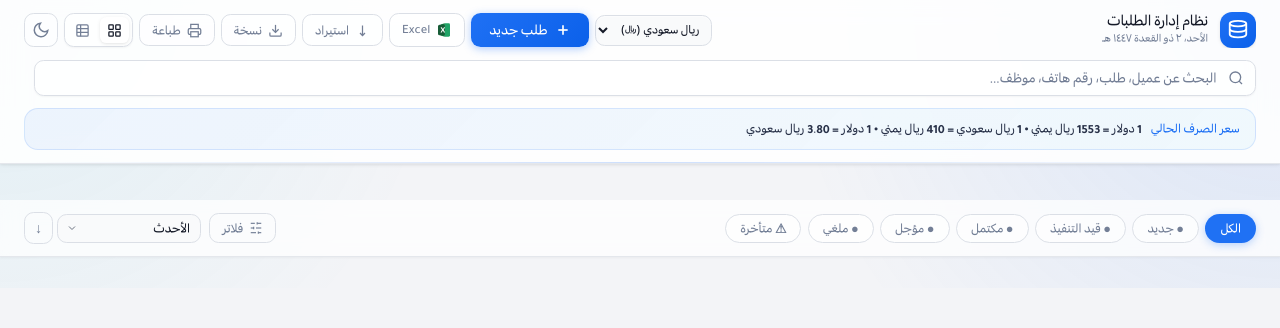
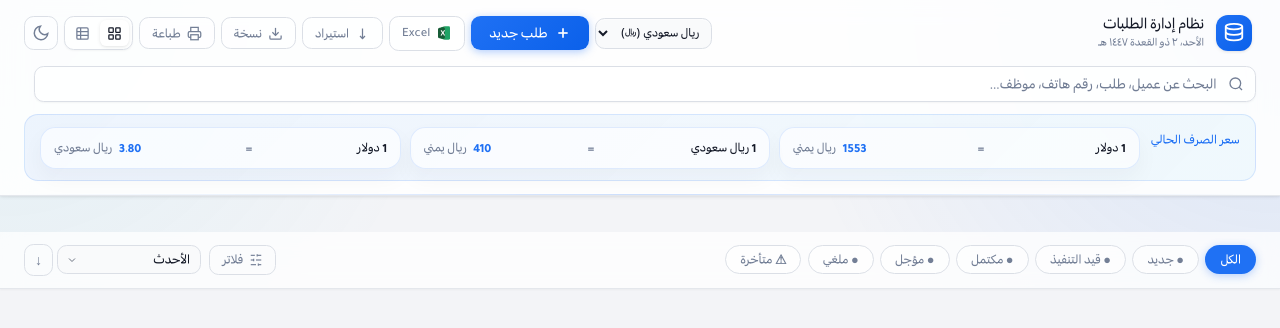
Before and after one commit to hamza4app2vip/flowergarden, a plain HTML site: page index.html in a window 1280 px wide. Drawn offline with Linux system fonts and the light colour scheme.

Commit message:
Add files via upload

```diff
--- a/app.js
+++ b/app.js
@@ -16,6 +16,7 @@ const K = {
   VIEW:      'orders_system_view_mode',
   DARK:      'orders_system_dark_mode',
   CURRENCY:  'orders_system_currency',
+  HEADER_COLLAPSED: 'orders_system_header_collapsed',
   ORDER_NUM: 'orders_system_counter',
   NOTIF_DISMISSED: 'orders_notif_dismissed',
   FIRED_ALERTS: 'orders_fired_alerts',
@@ -35,6 +36,11 @@ const FX = {
   USD: { YER:1553, SAR:3.80, USD:1 },
 };
 const FX_TEXT = '1 دولار = 1553 ريال يمني • 1 ريال سعودي = 410 ريال يمني • 1 دولار = 3.80 ريال سعودي';
+const FX_BANNER_ITEMS = [
+  { from: '1 دولار', rate: '1553', to: 'ريال يمني' },
+  { from: '1 ريال سعودي', rate: '410', to: 'ريال يمني' },
+  { from: '1 دولار', rate: '3.80', to: 'ريال سعودي' },
+];
 const STATUS_OPTIONS = ['جديد','قيد التنفيذ','مكتمل','مؤجل','ملغي'];
 const STATUS_META = {
   'جديد': {
@@ -158,6 +164,7 @@ let S = {
   viewMode:     'cards',
   darkMode:     false,
   currency:     'SAR',
+  headerCollapsed: false,
   orderCounter: 0,
   selectedIds:  new Set(),
   editingId:    null,
@@ -212,6 +219,7 @@ function loadPrefs() {
   const v=localStorage.getItem(K.VIEW); if(v==='table'||v==='cards') S.viewMode=v;
   S.darkMode = localStorage.getItem(K.DARK)==='true';
   const cur=localStorage.getItem(K.CURRENCY); if(CURRENCIES[cur]) S.currency=cur;
+  S.headerCollapsed = localStorage.getItem(K.HEADER_COLLAPSED)==='true';
   S.orderCounter = parseInt(localStorage.getItem(K.ORDER_NUM)||'0')||0;
 }
 function savePrefs() {
@@ -508,7 +516,19 @@ function getRateTextForForm(currency) {
 function updateCurrencyUI() {
   const sel=document.getElementById('currency-select');
   if(sel) sel.value=S.currency;
-  document.getElementById('exchange-banner-text').textContent = FX_TEXT;
+  const bannerText = document.getElementById('exchange-banner-text');
+  if (bannerText) {
+    bannerText.innerHTML = FX_BANNER_ITEMS.map(item => `
+      <div class="exchange-rate-item">
+        <span class="exchange-rate-side">${esc(item.from)}</span>
+        <span class="exchange-rate-eq">=</span>
+        <span class="exchange-rate-side">
+          <span class="exchange-rate-num">${esc(item.rate)}</span>
+          <span class="exchange-rate-to">${esc(item.to)}</span>
+        </span>
+      </div>
+    `).join('');
+  }
   localStorage.setItem(K.CURRENCY,S.currency);
 }
 function formatDate(s) {
@@ -1738,6 +1758,15 @@ function applyDark(){
   document.getElementById('icon-sun').classList.toggle('hidden',!S.darkMode);
   localStorage.setItem(K.DARK,String(S.darkMode));
 }
+function applyHeaderCollapsed() {
+  const header = document.getElementById('main-header');
+  const brandToggle = document.getElementById('brand-toggle');
+  if (!header || !brandToggle) return;
+  header.classList.toggle('header-collapsed', S.headerCollapsed);
+  brandToggle.setAttribute('aria-expanded', String(!S.headerCollapsed));
+  brandToggle.setAttribute('title', S.headerCollapsed ? 'إظهار الشريط العلوي' : 'إخفاء الشريط العلوي');
+  localStorage.setItem(K.HEADER_COLLAPSED, String(S.headerCollapsed));
+}
 
 /* ════════════════════════════════════════
    BIND ALL EVENTS
@@ -1766,6 +1795,18 @@ function bindEvents(){
   window.addEventListener('scroll',closeStatusMenu,true);
 
   // Header actions
+  const brandToggle = document.getElementById('brand-toggle');
+  const toggleHeaderCollapsed = () => {
+    S.headerCollapsed = !S.headerCollapsed;
+    applyHeaderCollapsed();
+  };
+  brandToggle?.addEventListener('click', toggleHeaderCollapsed);
+  brandToggle?.addEventListener('keydown', e => {
+    if (e.key === 'Enter' || e.key === ' ') {
+      e.preventDefault();
+      toggleHeaderCollapsed();
+    }
+  });
   document.getElementById('btn-add-new').addEventListener('click',openFormNew);
   document.getElementById('btn-dark-mode').addEventListener('click',()=>{S.darkMode=!S.darkMode;applyDark();});
   document.getElementById('btn-export-excel').addEventListener('click',()=>{exportToExcel(S.orders);showToast('تم تصدير ملف Excel بنجاح','success');});
@@ -1934,6 +1975,7 @@ async function init() {
 
   // Apply dark mode
   applyDark();
+  applyHeaderCollapsed();
 
   // Today's date
   document.getElementById('today-date').textContent =
--- a/index.html
+++ b/index.html
@@ -29,7 +29,7 @@
   <!-- ═══════════════ HEADER ═══════════════ -->
   <header id="main-header" class="header no-print">
     <div class="header-top">
-      <div class="brand">
+      <div class="brand" id="brand-toggle" role="button" tabindex="0" aria-expanded="true" title="إخفاء أو إظهار الشريط العلوي">
         <div class="brand-icon">
           <svg width="22" height="22" fill="none" stroke="white" stroke-width="2" viewBox="0 0 24 24">
             <ellipse cx="12" cy="5" rx="9" ry="3" />
@@ -186,7 +186,7 @@
 
     <div class="exchange-banner no-print" id="exchange-banner">
       <span class="exchange-banner-label">سعر الصرف الحالي</span>
-      <span id="exchange-banner-text"></span>
+      <div id="exchange-banner-text" class="exchange-banner-rates"></div>
     </div>
 
     <input type="file" id="import-file-input" accept=".json,.xlsx,.xls,.csv" class="hidden" />
--- a/style.css
+++ b/style.css
@@ -144,7 +144,18 @@ body::before{
 .brand{
   display:flex;align-items:center;gap:.75rem;
   flex:1 1 auto;min-width:0;overflow:hidden;
+  cursor:pointer;
+  border-radius:1rem;
+  padding:.2rem .25rem;
+  transition:background .2s ease, box-shadow .2s ease, transform .15s ease;
 }
+.brand:hover{background:rgba(59,130,246,.06)}
+.brand:focus-visible{
+  outline:none;
+  box-shadow:0 0 0 3px rgba(59,130,246,.18);
+  background:rgba(59,130,246,.08);
+}
+.brand:active{transform:translateY(1px)}
 .brand-icon{
   width:2.25rem;height:2.25rem;
   background:linear-gradient(135deg,var(--primary),var(--primary-h));
@@ -154,6 +165,11 @@ body::before{
 .brand-text{min-width:0;overflow:hidden}
 .brand-title{font-size:.95rem;font-weight:800;color:var(--fg);line-height:1.2;letter-spacing:-.01em;white-space:nowrap;overflow:hidden;text-overflow:ellipsis}
 .brand-date{font-size:.68rem;color:var(--muted-fg);white-space:nowrap}
+.dark .brand:hover{background:rgba(125,211,252,.08)}
+.dark .brand:focus-visible{
+  background:rgba(125,211,252,.1);
+  box-shadow:0 0 0 3px rgba(125,211,252,.14);
+}
 
 /* Alerts pill â€” hide below 640px */
 .alerts-indicator{
@@ -243,24 +259,88 @@ body::before{
 
 .exchange-banner{
   margin:0 1.5rem .85rem;
-  padding:.62rem .95rem;
+  padding:.72rem .95rem;
   border-radius:var(--radius-lg);
   border:1px solid rgba(59,130,246,.16);
   background:linear-gradient(135deg,rgba(59,130,246,.08),rgba(14,165,233,.05));
-  display:flex;align-items:center;gap:.55rem;flex-wrap:wrap;
+  display:flex;align-items:flex-start;gap:.7rem;flex-wrap:wrap;
   font-size:.78rem;color:var(--accent-fg);
 }
 .exchange-banner-label{
   font-weight:800;
   color:var(--primary);
+  padding-top:.2rem;
 }
-#exchange-banner-text{font-weight:600}
+.exchange-banner-rates{
+  display:grid;
+  grid-template-columns:repeat(auto-fit,minmax(12rem,1fr));
+  gap:.55rem;
+  flex:1 1 28rem;
+  min-width:0;
+}
+.exchange-rate-item{
+  display:flex;
+  align-items:center;
+  justify-content:space-between;
+  gap:.7rem;
+  padding:.62rem .8rem;
+  border-radius:.95rem;
+  border:1px solid rgba(59,130,246,.14);
+  background:rgba(255,255,255,.62);
+  box-shadow:0 10px 22px rgba(15,23,42,.04);
+}
+.exchange-rate-side{
+  display:flex;
+  align-items:center;
+  gap:.4rem;
+  min-width:0;
+  font-weight:700;
+  color:var(--fg);
+}
+.exchange-rate-num{
+  font-weight:900;
+  color:var(--primary);
+  font-variant-numeric:tabular-nums;
+  letter-spacing:-.02em;
+}
+.exchange-rate-eq{
+  color:var(--muted-fg);
+  font-weight:700;
+}
+.exchange-rate-to{
+  color:var(--muted-fg);
+  font-weight:700;
+}
 .dark .exchange-banner{
   background:linear-gradient(135deg,rgba(59,130,246,.12),rgba(14,165,233,.08));
   border-color:rgba(96,165,250,.18);
   color:#d7e4f8;
 }
 .dark .exchange-banner-label{color:#7dc3ff}
+.dark .exchange-rate-item{
+  background:rgba(15,23,42,.34);
+  border-color:rgba(125,211,252,.14);
+  box-shadow:none;
+}
+.dark .exchange-rate-side{color:#edf5ff}
+.dark .exchange-rate-num{color:#7dc3ff}
+.dark .exchange-rate-eq,
+.dark .exchange-rate-to{color:#97aac8}
+
+.header.header-collapsed .header-top{
+  padding:.8rem 1.5rem;
+  justify-content:flex-start;
+}
+.header.header-collapsed .brand{
+  flex:0 1 auto;
+}
+.header.header-collapsed .brand-date,
+.header.header-collapsed #alerts-indicator,
+.header.header-collapsed .header-actions,
+.header.header-collapsed .header-search,
+.header.header-collapsed .exchange-banner{
+  display:none !important;
+}
 
 /* Mobile toolbar (icons only) shown at â‰¤1100px */
 .mobile-toolbar{display:flex;align-items:center;gap:.25rem;flex-shrink:0}
@@ -414,6 +494,15 @@ body::before{
   .exchange-banner{
     margin:0 .75rem .8rem;
     padding:.72rem .9rem;
+  }
+  .exchange-banner-rates{
+    grid-template-columns:1fr;
+  }
+  .exchange-rate-item{
+    padding:.58rem .72rem;
+  }
+  .header.header-collapsed .header-top{
+    padding:.75rem;
   }
 }
 @media(max-width:400px){
```
